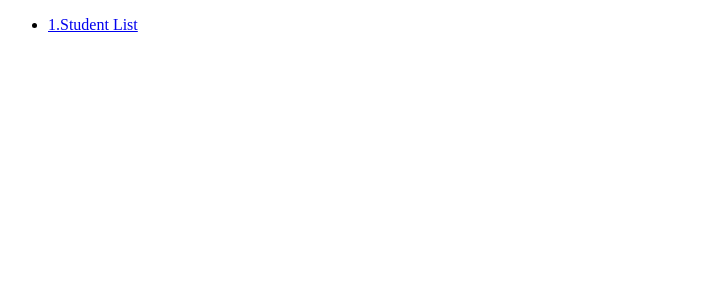
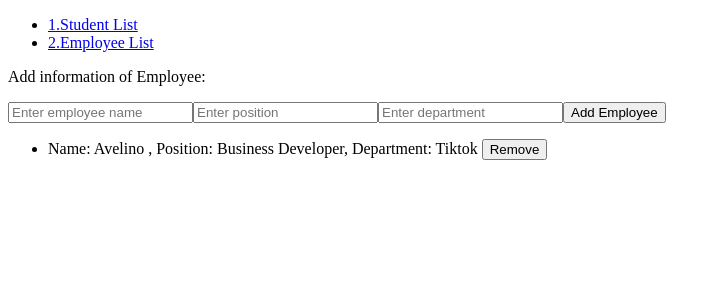
Before and after one commit to Xavierbaliw/Activity15-Angular-with-TypeScript-and-Data-Structures, an Angular app: page /employeelist in a window 1280 px wide. Before the commit this address led to /. Shown: the top 300 px of the page, without its empty margins (0-721 px from the left). Built offline with nearby package versions, Linux system fonts and the light colour scheme.

Commit message:
2ND COMMIT employeelist

```diff
--- a/src/app/app.component.html
+++ b/src/app/app.component.html
@@ -1,6 +1,7 @@
 <nav>
   <ul>
     <li><a routerLink="">1.Student List</a></li>
+    <li><a routerLink="employeelist">2.Employee List</a></li>
 
 
 
--- a/src/app/app.module.ts
+++ b/src/app/app.module.ts
@@ -6,10 +6,12 @@ import { BrowserModule } from "@angular/platform-browser";
 import { FormsModule } from "@angular/forms";
 import { AppComponent } from "./app.component";
 import {BrowserAnimationsModule} from "@angular/platform-browser/animations";
+import {EmployeeListComponent} from "./component/employee-list/employee-list.component";
 
 
 const routes: Routes = [
   {path: '', component: StudentListComponent},
+  {path: 'employeelist', component: EmployeeListComponent},
 
   ]
 
@@ -25,6 +27,7 @@ const routes: Routes = [
   declarations: [
     AppComponent,
     StudentListComponent,
+    EmployeeListComponent,
     ],
   providers: [
 
--- /dev/null
+++ b/src/app/component/employee-list/employee-list.component.html
@@ -0,0 +1,16 @@
+<div class="employee-list-container">
+  <p>Add information of Employee:</p>
+
+  <input type="text" [(ngModel)]="name" placeholder="Enter employee name" />
+  <input type="text" [(ngModel)]="position" placeholder="Enter position" />
+  <input type="text" [(ngModel)]="department" placeholder="Enter department" />
+
+  <button (click)="addEmployee()">Add Employee</button>
+
+  <ul>
+    <li *ngFor="let employee of employeeList; let i = index">
+      Name: {{ employee.name }} , Position: {{ employee.position }}, Department: {{ employee.department }}
+      <button class="remove-btn" (click)="removeEmployee(i)">Remove</button>
+    </li>
+  </ul>
+</div>
--- /dev/null
+++ b/src/app/component/employee-list/employee-list.component.ts
@@ -0,0 +1,46 @@
+import { Component } from '@angular/core';
+import {FormsModule} from "@angular/forms";
+
+@Component({
+  selector: 'app-employee-list',
+  templateUrl: './employee-list.component.html',
+  styleUrl: './employee-list.component.css'
+})
+export class EmployeeListComponent {
+  name: string = '';
+  position: string = '';
+  department: string = '';
+
+  employeeList: { name: string; position: string; department: string }[] = [];
+
+  constructor() {
+    this.employeeList.push({
+      name: 'Avelino',
+      position: 'Business Developer',
+      department: 'Tiktok'
+
+    });
+  }
+
+  addEmployee() {
+    if (this.name.trim() && this.position.trim() && this.department.trim()) {
+      const newEmployee = {
+        name: this.name.trim(),
+        position: this.position.trim(),
+        department: this.department.trim()
+      };
+
+      this.employeeList.push(newEmployee);
+
+      this.name = '';
+      this.position = '';
+      this.department = '';
+    } else {
+      console.log('Please fill out all fields.');
+    }
+  }
+
+  removeEmployee(index: number) {
+    this.employeeList.splice(index, 1);
+  }
+}
--- a/src/app/component/student-list/student-list.component.html
+++ b/src/app/component/student-list/student-list.component.html
@@ -1,5 +1,5 @@
 <div class="student-list-container">
-  <p>Add information: </p>
+  <p>Add information of Student: </p>
   <input type="text" [(ngModel)]="name" placeholder="Enter name">
   <input type="text" [(ngModel)]="course" placeholder="Enter course">
   <input type="text" [(ngModel)]="section" placeholder="Enter section">
```
Also changed, not shown: src/app/component/employee-list/employee-list.component.css (added), 1 other file (tests, documents, lock files or other folders).
